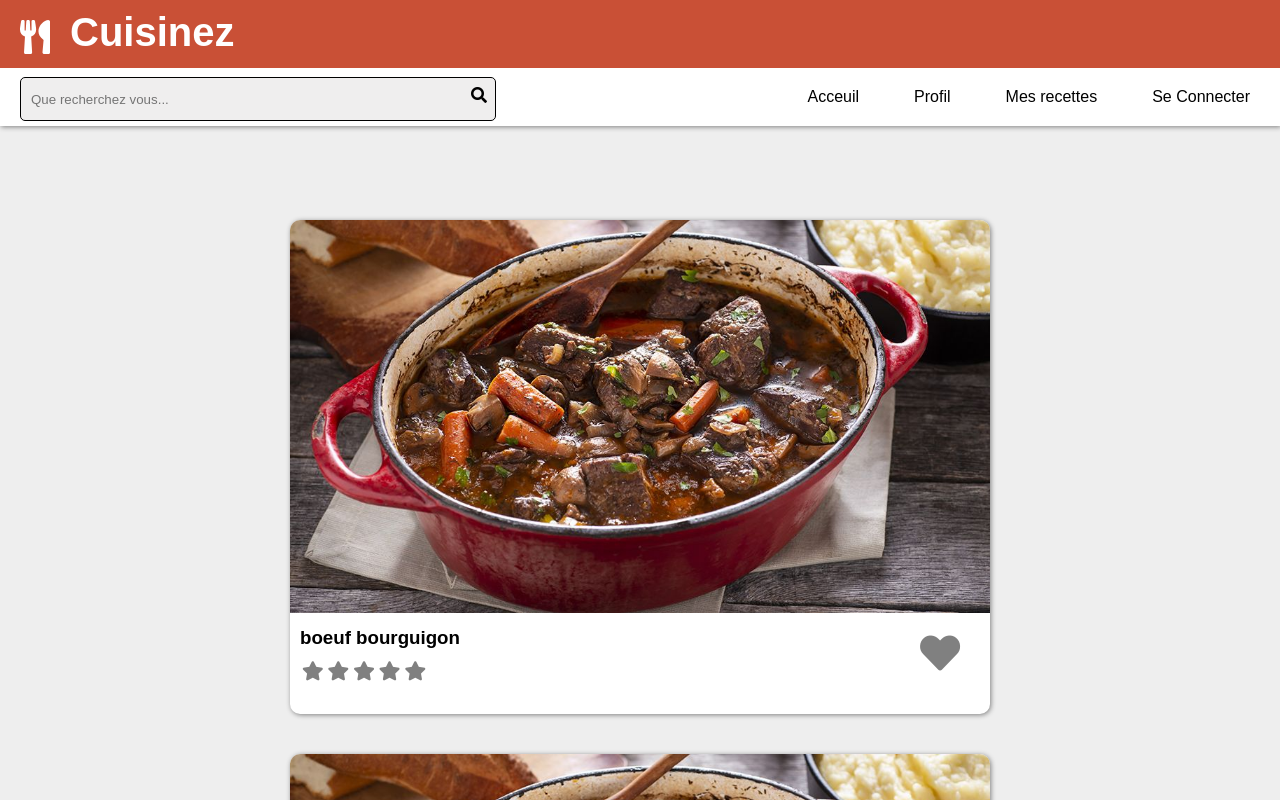
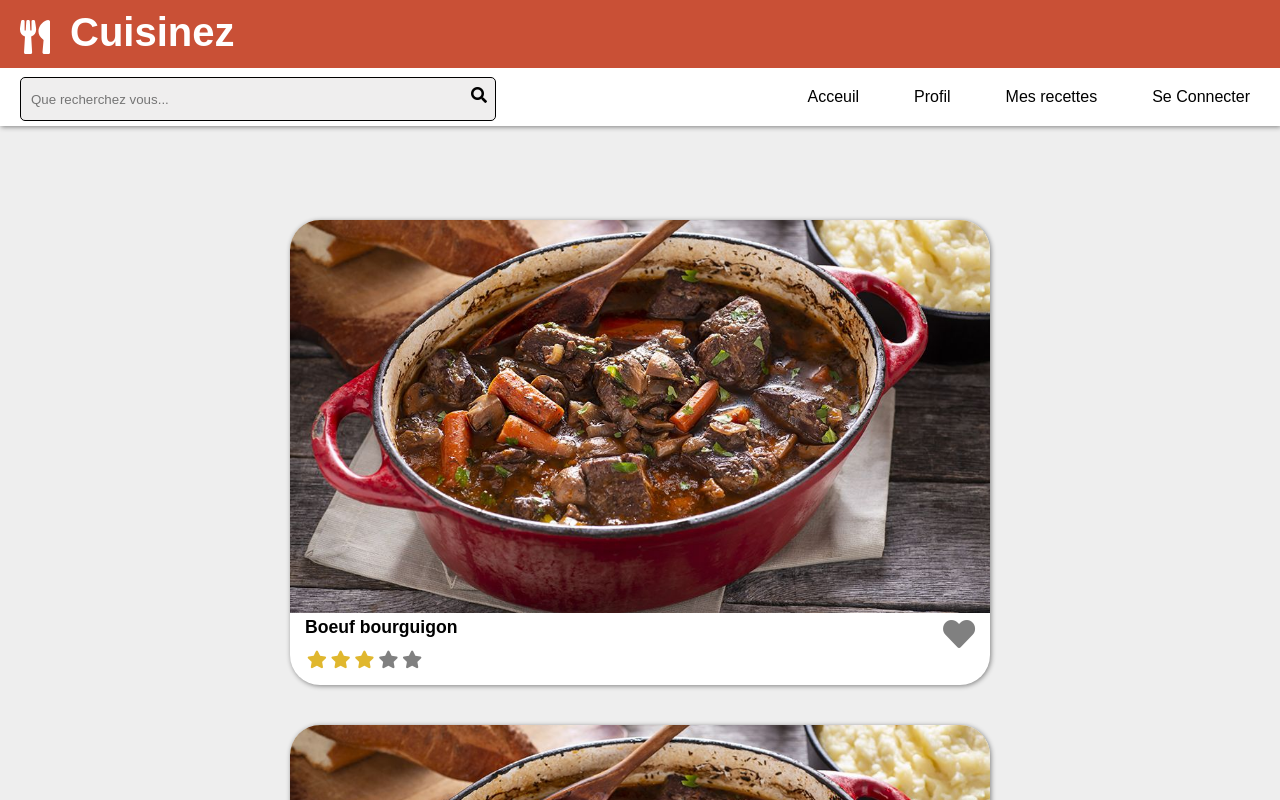
Before and after one commit to Jeanchal/Cuisinez, a React (Create React App) app in the folder frontend/: page / in a window 1280 px wide. Shown: the top 800 px of the page. Built offline with nearby package versions, Linux system fonts and the light colour scheme; a web font is replaced by a local one.

Commit message:
correction recette conatiner

```diff
--- a/frontend/src/components/Recettes.js
+++ b/frontend/src/components/Recettes/Recettes.js
@@ -12,15 +12,8 @@ const Recettes = ({ result, recette }) => {
     <div className="recette">
       <img src="../img/boeuf_bourguignon.jpg" alt="recette" />
       <div className="recette_text">
-        <h3>{recette.name}</h3>
-        <div id="icons_container">
-          <div id="stars">
-            <i className="fas fa-star"></i>
-            <i className="fas fa-star"></i>
-            <i className="fas fa-star"></i>
-            <i className="fas fa-star"></i>
-            <i className="fas fa-star"></i>
-          </div>
+        <div id="titre_coeur_container">
+          <h3>{recette.name}</h3>
           <div
             id="coeur"
             onClick={activLike}
@@ -29,6 +22,13 @@ const Recettes = ({ result, recette }) => {
             <i className="fas fa-heart"></i>
           </div>
         </div>
+        <div id="stars">
+          <i className="fas fa-star yellow_color"></i>
+          <i className="fas fa-star yellow_color"></i>
+          <i className="fas fa-star yellow_color"></i>
+          <i className="fas fa-star"></i>
+          <i className="fas fa-star"></i>
+        </div>
       </div>
     </div>
   );
--- a/frontend/src/objet.js
+++ b/frontend/src/objet.js
@@ -1,7 +1,7 @@
 const data = [
   {
     id: "000001",
-    name: "boeuf bourguigon",
+    name: "Boeuf bourguigon",
     time_cooking: "2 heures",
     ingredients: [
       "1 kilo de viande de boeuf",
@@ -13,7 +13,7 @@ const data = [
   },
   {
     id: "000002",
-    name: "boeuf bourguigon",
+    name: "Boeuf bourguigon",
     time_cooking: "2 heures",
     ingredients: [
       "1 kilo de viande de boeuf",
@@ -25,7 +25,7 @@ const data = [
   },
   {
     id: "000003",
-    name: "boeuf bourguigon",
+    name: "Boeuf bourguigon",
     time_cooking: "2 heures",
     ingredients: [
       "1 kilo de viande de boeuf",
--- a/frontend/src/pages/Acceuil.js
+++ b/frontend/src/pages/Acceuil.js
@@ -1,6 +1,6 @@
 import React, { useState } from "react";
 import Header from "../components/Header";
-import Recettes from "../components/Recettes";
+import Recettes from "../components/Recettes/Recettes";
 import data from "../objet";
 
 const Acceuil = () => {
--- a/frontend/src/styles/style.scss
+++ b/frontend/src/styles/style.scss
@@ -4,6 +4,8 @@ $break-point-3: 1350px;
 $color-1: rgba(201, 80, 54, 1);
 $color-2: rgba(231, 230, 230, 0.678);
 $color-3: rgba(124, 121, 121, 0.568);
+$color-4: rgb(224, 183, 46);
+$borderR-size: 30px;
 @mixin transition {
   transition: 0.4s ease-in-out;
 }
@@ -56,6 +58,9 @@ body {
   }
   .red_color {
     color: $color-1 !important;
+  }
+  .yellow_color {
+    color: $color-4 !important;
   }
 }
 header {
@@ -200,14 +205,14 @@ header {
     width: 90%;
     .recette {
       background-color: white;
-      border-radius: 10px;
+      border-radius: $borderR-size;
       box-shadow: 1px 1px 5px grey;
       margin: 10px 0 30px 0;
       min-width: 250px;
       max-width: 700px;
       img {
-        border-top-left-radius: 10px;
-        border-top-right-radius: 10px;
+        border-top-left-radius: $borderR-size;
+        border-top-right-radius: $borderR-size;
         width: 100%;
         cursor: pointer;
         @include transition;
@@ -216,28 +221,28 @@ header {
         }
       }
       .recette_text {
-        padding: 10px;
+        padding: 0 15px 10px 15px;
         h3 {
+          font-size: 110%;
           margin: 0;
         }
-        #icons_container {
-          margin-top: 10px;
+        #titre_coeur_container {
           display: flex;
           justify-content: space-between;
-          #stars {
-            i {
-              font-size: 120%;
-              margin: 2px;
-              color: grey;
-            }
-          }
           #coeur {
             position: relative;
-            bottom: 27px;
-            margin-right: 20px;
-            font-size: 250%;
+            font-size: 200%;
             color: grey;
             cursor: pointer;
+          }
+        }
+        #stars {
+          i {
+            position: relative;
+            bottom: 5px;
+            font-size: 110%;
+            margin: 2px;
+            color: grey;
           }
         }
       }
```
Also changed, not shown: frontend/src/components/Recettes/RecetteDetail.js (renamed from frontend/src/components/RecetteDetail.js).
